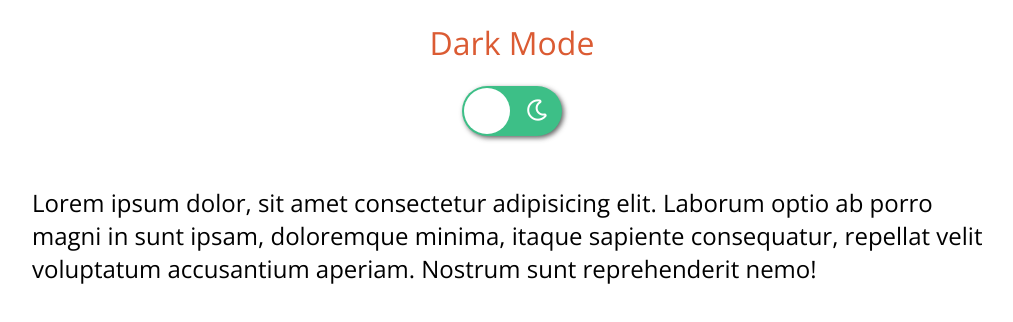
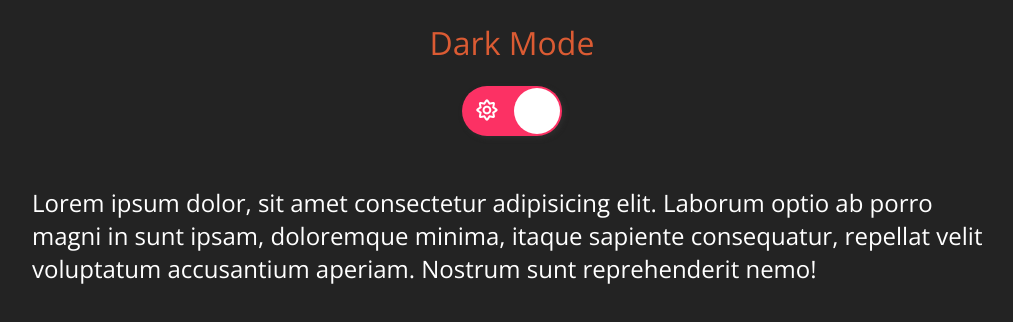
Before and after one commit to sonwonjae/Basic-UI-Components, a website: page 06_DarkMode/index.html in a window 1280 px wide. Both pictures are taken after a click on the element 640 px from the left and 110 px from the top of the page. Shown: the whole page, without its empty margins (128-1141 px from the left). Drawn offline with nearby package versions, Linux system fonts and the light colour scheme.

Commit message:
feat: implement practice for darkmode but have FOUT

```diff
--- /dev/null
+++ b/06_DarkMode/asyncTheme.js
@@ -0,0 +1 @@
+document.body.classList.toggle('dark', localStorage.getItem('dark') === 'true');
--- a/06_DarkMode/index.html
+++ b/06_DarkMode/index.html
@@ -9,6 +9,7 @@
     <link href="https://fonts.googleapis.com/css?family=Open+Sans:300,400" rel="stylesheet" />
     <link href="https://cdnjs.cloudflare.com/ajax/libs/font-awesome/5.8.2/css/all.min.css" rel="stylesheet" />
     <link rel="stylesheet" href="style.css">
+    <script defer src="asyncTheme.js"></script>
 </head>
 
 <body>
--- a/06_DarkMode/main.js
+++ b/06_DarkMode/main.js
@@ -0,0 +1,12 @@
+// DOM Nodes
+const $toggleButton = document.querySelector('.toggle-button');
+
+// Event binding
+$toggleButton.onclick = () => {
+  localStorage.setItem('dark', document.body.classList.toggle('dark'));
+  console.log(localStorage.getItem('dark'));
+};
+
+// window.addEventListener('DOMContentLoaded', () => {
+//   document.body.classList.toggle('dark', localStorage.getItem('dark') === 'true');
+// });
```
